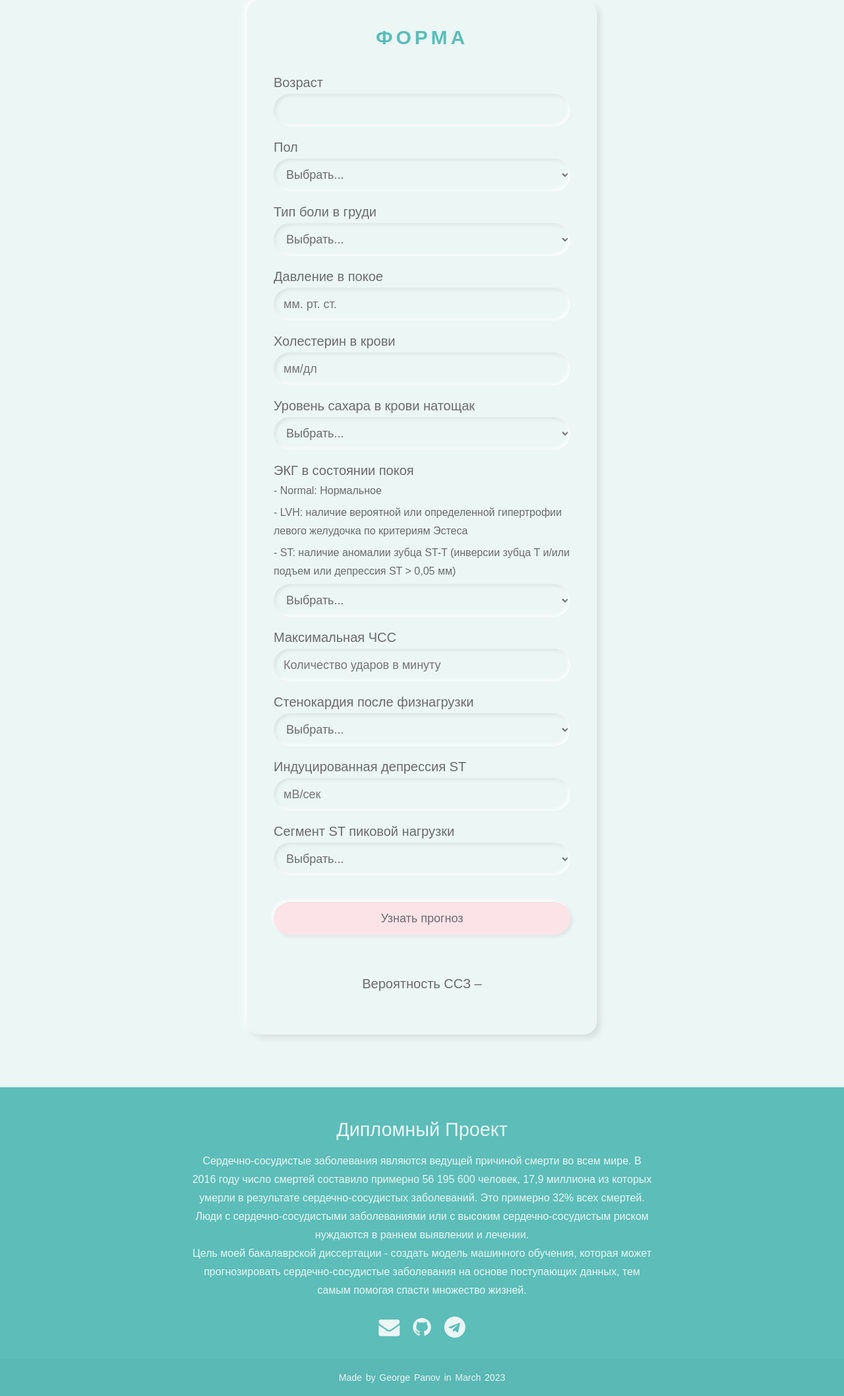
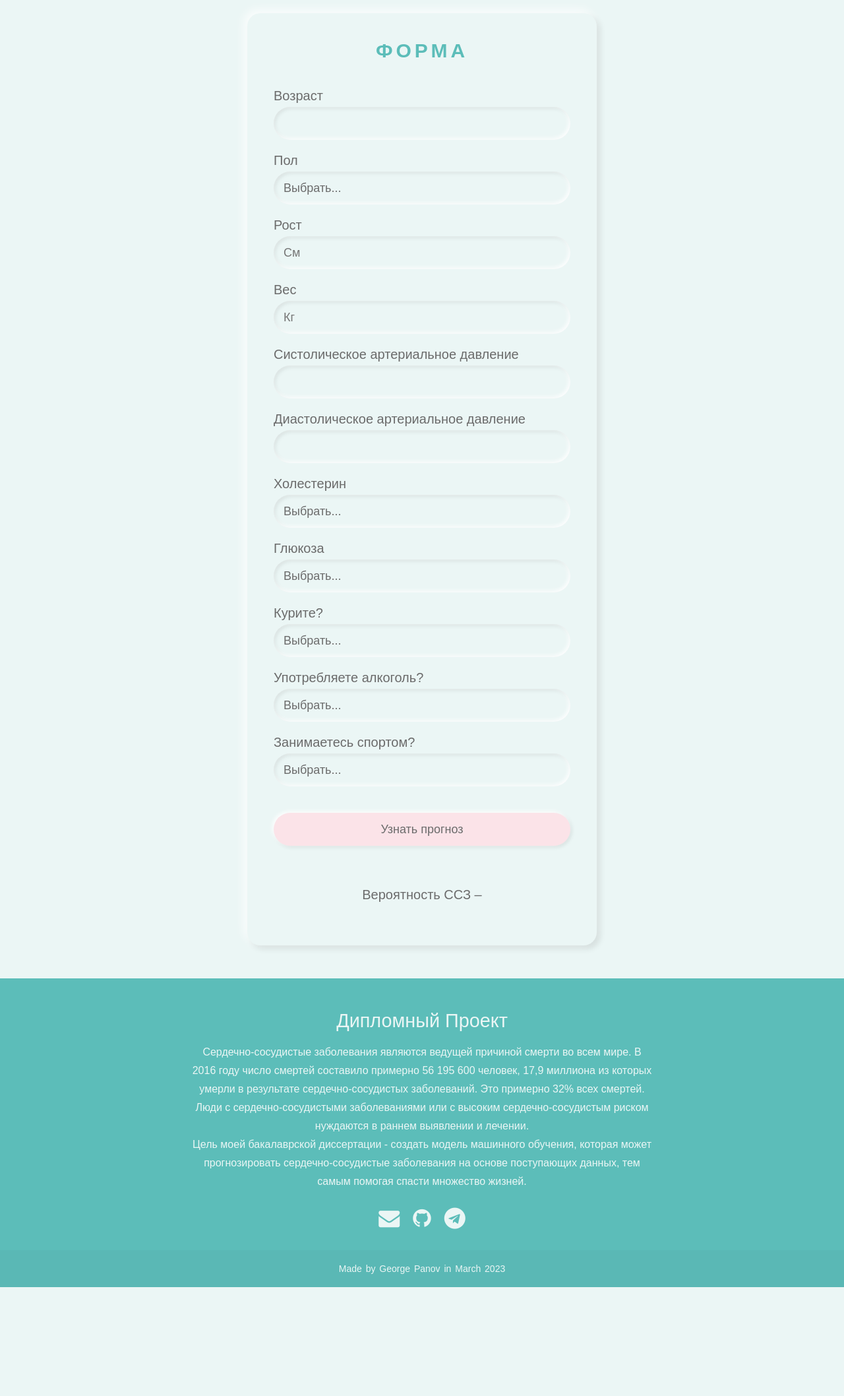
Before and after one commit to GeorgePanov/bachelor-s-thesis, a Flask app: page / in a window 1280 px wide. Shown: the part 117-2233 px from the top of the page at 66% size. After the commit the page ends 2068 px from the top, so only its background shows below. Run offline with Flask 3, Linux system fonts and the light colour scheme; parts of the project's set-up code (start-up, migrations or seed data) failed here and were passed over.

Commit message:
update_html_and_css

```diff
--- a/static/style.css
+++ b/static/style.css
@@ -16,6 +16,7 @@ Teeny Greeny: #ebf6f5 */
 
 body {
     background: #ebf6f5;
+    /* background: #e52b50; */
     height: 100%;
 }
 
@@ -26,7 +27,7 @@ main {
     display: flex;
     justify-content: center;
     align-items: center;
-    min-height: 100vh;
+    min-height: 100px;
     /* background: #fbe3e8; */
 }
 
@@ -34,6 +35,7 @@ main {
     position: relative;
     width: 530px;
     padding: 40px 40px 60px;
+    margin: 20px;
     background: #ebf6f5;
     border-radius: 20px;
     text-align: center;
@@ -96,6 +98,12 @@ main {
 }
 
 .form .input .inputbox select {
+    /* Убирает стрелочки для выбора */
+    appearance: none;
+    -webkit-appearance: none;
+    -moz-appearance: none;
+    -ms-appearance: none;
+
     width: 100%;
     height: 50px;
     background: #ebf6f5;
@@ -151,7 +159,7 @@ footer {
     width: auto;
     padding-top: 40px;
     color: #ebf6f5;
-    margin-top: 5rem;
+    margin-top: 30px;
 }
 
 .footer-content {
@@ -160,6 +168,7 @@ footer {
     justify-content: center;
     flex-direction: column;
     text-align: center;
+    margin: 0px 20px;
 }
 
 .footer-content h3 {
@@ -220,9 +229,10 @@ header {
     /* background: #5cbdb9; */
     height: auto;
     width: auto;
-    padding-top: 40px;
-    padding-bottom: 40px;
+    /* padding: 20px; */
+    margin: 40px 20px;
     color: #5cbdb9;
+    /* background-color: #000000; */
 }
 
 header h1 {
--- a/templates/index.html
+++ b/templates/index.html
@@ -8,7 +8,7 @@
 
     <title>Прогнозирование ССЗ</title>
     <meta name="author" content="George Panov">
-    <meta name="description" content="Бакалаврская дипломная работа Георгия Панова" />
+    <meta name="description" content="Бакалаврская дипломная работа Георгия Панова">
 
     <link rel="icon" href="../static/icon/heart_cute_emoji_emo_icon_131637.ico">
     <link rel='stylesheet' href='https://cdnjs.cloudflare.com/ajax/libs/font-awesome/4.7.0/css/font-awesome.min.css'>
@@ -33,6 +33,7 @@
             <h2>Форма</h2>
             <!-- <form action="#" method="post" class="input" novalidate> -->
             <form action="{{ url_for('predict')}}" method="post" class="input">
+
                 <div class="inputbox">
                     <label>Возраст</label>
                     <input type="number" name="age" placeholder="" required>
@@ -40,90 +41,89 @@
 
                 <div class="inputbox">
                     <label>Пол</label>
-                    <select name="sex" required>
+                    <select name="gender" required>
                         <option value="" selected="true" disabled="disabled">Выбрать...</option>
-                        <option value="0">Мужской</option>
+                        <option value="2">Мужской</option>
                         <option value="1">Женский</option>
                     </select>
                 </div>
 
                 <div class="inputbox">
-                    <label>Тип боли в груди</label>
-                    <select name="chest_pain_type" required>
+                    <label>Рост</label>
+                    <input type="number" name="height" placeholder="См" required>
+                </div>
+
+                <div class="inputbox">
+                    <label>Вес</label>
+                    <input type="number" name="weight" step="0.1" placeholder="Кг" required>
+                </div>
+
+                <div class="inputbox">
+                    <label>Систолическое артериальное давление</label>
+                    <input type="number" name="ap_hi" placeholder="" required>
+                </div>
+
+                <div class="inputbox">
+                    <label>Диастолическое артериальное давление</label>
+                    <input type="number" name="ap_lo" placeholder="" required>
+                </div>
+
+                <div class="inputbox">
+                    <label>Холестерин</label>
+                    <select name="cholesterol" required>
                         <option value="" selected="false" disabled="disabled">Выбрать...</option>
-                        <option value="0">Бессимптомная</option>
-                        <option value="1">Неангинальная боль</option>
-                        <option value="2">Атипичная стенокардия</option>
-                        <option value="3">Типичная стенокардия</option>
+                        <option value="1">Нормальный</option>
+                        <option value="2">Выше нормы</option>
+                        <option value="3">Сильно выше нормы</option>
                     </select>
                 </div>
 
                 <div class="inputbox">
-                    <label>Давление в покое</label>
-                    <input type="number" name="resting_bp" placeholder="мм. рт. ст." required>
-                </div>
-
-                <div class="inputbox">
-                    <label>Холестерин в крови</label>
-                    <input type="number" name="cholesterol" placeholder="мм/дл" required>
-                </div>
-
-                <div class="inputbox">
-                    <label>Уровень сахара в крови натощак</label>
-                    <select name="fasting_bs" required>
-                        <option value="" selected="true" disabled="disabled">Выбрать...</option>
-                        <option value="0">больше 120 мг/дл</option>
-                        <option value="1">меньше 120 мг/дл</option>
+                    <label>Глюкоза</label>
+                    <select name="gluc" required>
+                        <option value="" selected="false" disabled="disabled">Выбрать...</option>
+                        <option value="1">Нормальный</option>
+                        <option value="2">Выше нормы</option>
+                        <option value="3">Сильно выше нормы</option>
                     </select>
                 </div>
 
                 <div class="inputbox">
-                    <label>ЭКГ в состоянии покоя</label>
-                    <p>- Normal: Нормальное</p>
-                    <p>- LVH: наличие вероятной или определенной гипертрофии левого желудочка по критериям Эстеса</p>
-                    <p>- ST: наличие аномалии зубца ST-T (инверсии зубца T и/или подъем или депрессия ST > 0,05 мм)</p>
-
-                    <select name="resting_ecg" required>
+                    <label>Курите?</label>
+                    <select name="smoke" required>
                         <option value="" selected="true" disabled="disabled">Выбрать...</option>
-                        <option value="0">normal</option>
-                        <option value="1">LVH</option>
-                        <option value="2">ST</option>
-                    </select>
-                </div>
-
-
-                <div class="inputbox">
-                    <label>Максимальная ЧСС </label>
-                    <input type="number" name="max_hr" placeholder="Количество ударов в минуту" required>
-                </div>
-
-                <div class="inputbox">
-                    <label>Стенокардия после физнагрузки</label>
-                    <select name="exercise_angina" required>
-                        <option value="" selected="true" disabled="disabled">Выбрать...</option>
-                        <option value="1">Есть</option>
+                        <option value="1">Да</option>
                         <option value="0">Нет</option>
                     </select>
                 </div>
 
                 <div class="inputbox">
-                    <label>Индуцированная депрессия ST</label>
-                    <input type="number" name="oldpeak" step="0.1" placeholder="мВ/сек" required>
-                </div>
-
-                <div class="inputbox">
-                    <label>Сегмент ST пиковой нагрузки</label>
-                    <select name="st_slope" required>
+                    <label>Употребляете алкоголь?</label>
+                    <select name="alco" required>
                         <option value="" selected="true" disabled="disabled">Выбрать...</option>
-                        <option value="0">Плоский</option>
-                        <option value="1">Наклон вверх</option>
-                        <option value="2">Наклон вниз</option>
+                        <option value="1">Да</option>
+                        <option value="0">Нет</option>
                     </select>
                 </div>
 
                 <div class="inputbox">
+                    <label>Занимаетесь спортом?</label>
+                    <select name="active" required>
+                        <option value="" selected="true" disabled="disabled">Выбрать...</option>
+                        <option value="1">Да</option>
+                        <option value="0">Нет</option>
+                    </select>
+                </div>
+
+
+
+                <div class="inputbox">
                     <button>Узнать прогноз</button>
                 </div>
+
+
+
+
 
                 <div class="prediction_text">
                     <label>{{ prediction_text }}</label><br>
```
Also changed, not shown: develop a model/catboost_info/catboost_training.json, 4 other files.
